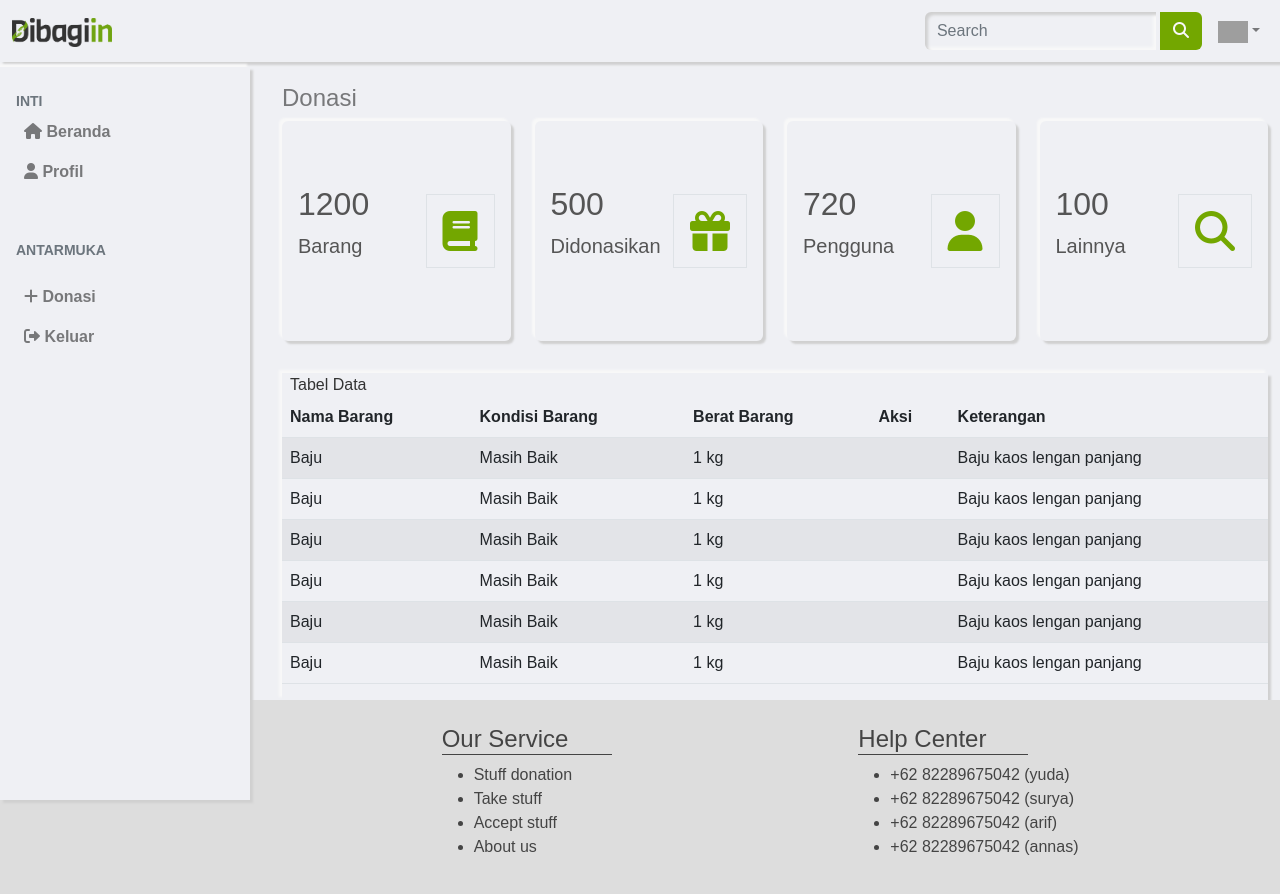
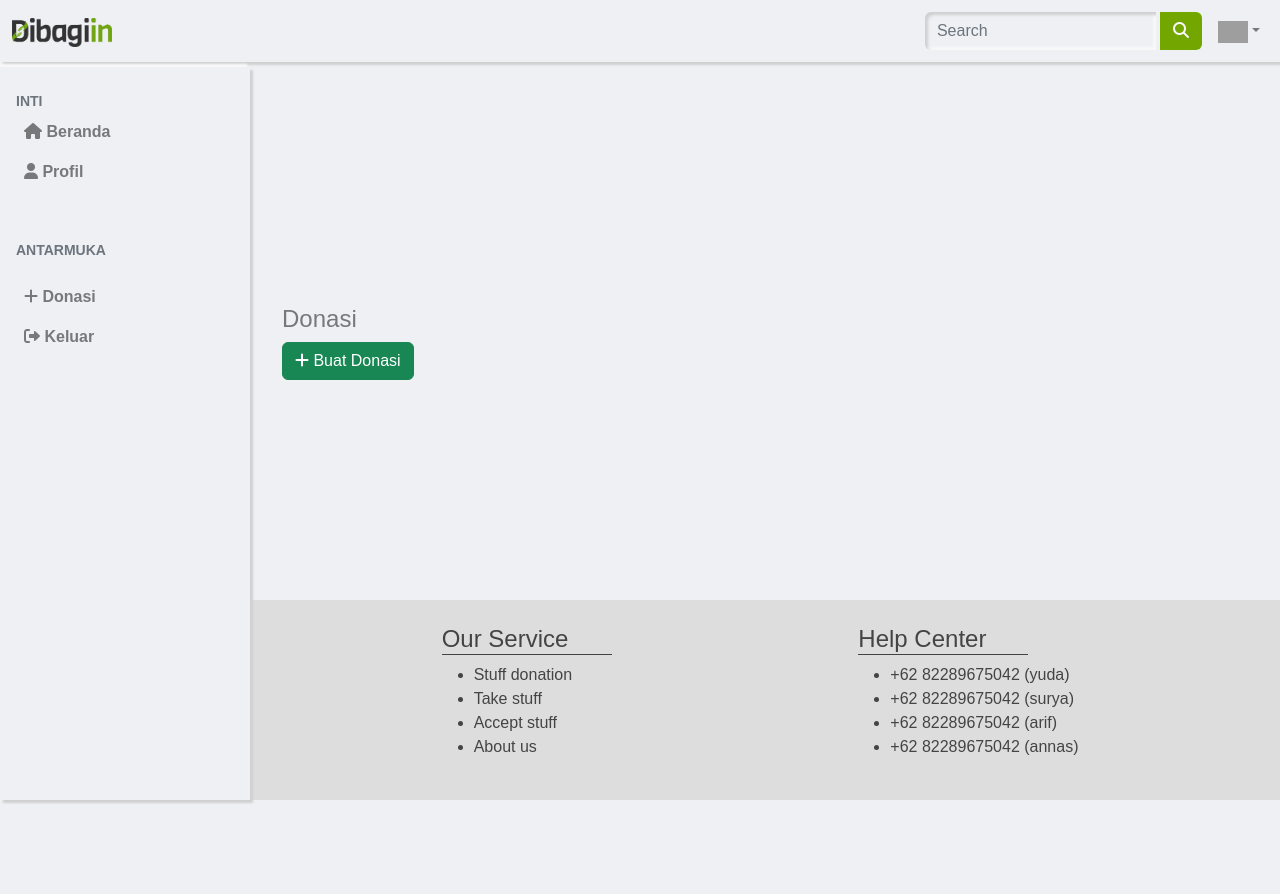
Before and after one commit to suryaasaputra/dibagiin, a Next.js app: page /donasi in a window 1280 px wide. Shown: the top 894 px of the page. After the commit the page ends 800 px from the top, so only its background shows below. Built offline with nearby package versions, Linux system fonts and the light colour scheme; sample sign-in values are in the browser's storage; grey boxes are pictures that could not be loaded; a web font is replaced by a local one.

Commit message:
tambah fitur buat donasi

```diff
--- a/helpers/fetch-wrapper.js
+++ b/helpers/fetch-wrapper.js
@@ -42,9 +42,8 @@ function post(url, body) {
 function postFormData(url, body) {
 	const requestOptions = {
 		method: "POST",
-		headers: { "Content-Type": "multipart/form-data", ...authHeader(url) },
-		// credentials: "include",
-		body: JSON.stringify(body),
+		headers: { ...authHeader(url) },
+		body: body,
 	};
 	return fetch(url, requestOptions).then(handleResponse);
 }
--- a/pages/_app.js
+++ b/pages/_app.js
@@ -9,11 +9,10 @@ import { userService } from "../services";
 export default function MyApp({ Component, pageProps }) {
 	const getLayout = Component.getLayout || ((page) => page)
 
-
 	const router = useRouter();
 	const [authorized, setAuthorized] = useState(false);
 	useEffect(() => {
-		import("bootstrap/dist/js/bootstrap.bundle");
+		import("bootstrap/dist/js/bootstrap");
 		// run auth check on initial load
 		authCheck(router.asPath);
 
--- a/pages/_document.js
+++ b/pages/_document.js
@@ -1,5 +1,4 @@
 import { Html, Head, Main, NextScript } from 'next/document'
-
 export default function Document() {
     return (
         <Html>
@@ -12,6 +11,11 @@ export default function Document() {
             <body>
                 <Main />
                 <NextScript />
+                {/* <script
+                    src="https://cdn.jsdelivr.net/npm/bootstrap@5.0.0-beta1/dist/js/bootstrap.bundle.min.js"
+                    integrity="sha384-ygbV9kiqUc6oa4msXn9868pTtWMgiQaeYH7/t7LECLbyPA2x65Kgf80OJFdroafW"
+                    crossOrigin="anonymous"
+                /> */}
             </body>
         </Html>
     )
--- a/pages/donasi/index.js
+++ b/pages/donasi/index.js
@@ -1,7 +1,68 @@
 import Head from 'next/head';
+import Swal from "sweetalert2";
+import { useEffect, useState } from 'react'
+import { useRouter } from "next/router";
+import { useForm } from "react-hook-form";
+import { yupResolver } from "@hookform/resolvers/yup";
+import * as Yup from "yup";
+import Image from 'next/image';
+import { donationService } from '../../services';
 import Layout2 from "../../components/Layout2";
+const Donasi = () => {
+	const [image, setImage] = useState(null);
+	const [createObjectURL, setCreateObjectURL] = useState(null);
 
-export default function Donasi() {
+
+	const uploadToClient = (event) => {
+		console.log(event)
+		if (event.target.files && event.target.files[0]) {
+			const i = event.target.files[0];
+			setImage(i);
+			setCreateObjectURL(URL.createObjectURL(i));
+		};
+	};
+	const router = useRouter();
+
+	// form validation rules
+	const validationSchema = Yup.object().shape({
+		title: Yup.string().required("Nama Donasi tidak boleh kosong"),
+		description: Yup.string().required("Deskripsi tidak boleh kosong"),
+		location: Yup.string().required("Lokasi tidak boleh kosong"),
+	})
+	const formOptions = { resolver: yupResolver(validationSchema) }
+
+	// get functions to build form with useForm() hook
+	const { register, handleSubmit, setError, formState } = useForm(formOptions);
+	const { errors } = formState;
+
+	function onSubmit(data) {
+
+		const body = new FormData();
+		body.append("donation_photo", image)
+		body.append("title", data.title)
+		body.append("description", data.description)
+		body.append("location", data.location)
+		return donationService.createDonation(body)
+			.then(() => {
+				Swal.fire({
+					icon: "success",
+					title: "Berhasil Membuat Donasi",
+					confirmButtonColor: "#73a700",
+					timer: 2000,
+				}).then((result) => {
+					if (result.isConfirmed) {
+						location.reload();
+					} else if (result.isDenied) {
+						location.reload();
+					} else if (result.isDismissed) {
+						location.reload();
+					}
+				})
+			})
+			.catch((error) => {
+				setError("apiError", { message: error });
+			});
+	}
 	return (
 		<>
 			<div className="mt-3 pt-3 beranda">
@@ -13,120 +74,119 @@ export default function Donasi() {
 					<div className="row mt-5">
 						<div className="col-md-12">
 							<h4 className="text-black-50">Donasi</h4>
+							<button className="btn btn-success" data-bs-toggle="modal" data-bs-target="#formDonasi">
+								<i className='fas fa-plus'></i>	Buat Donasi
+							</button>
+						</div>
+
+					</div>
+				</div>
+			</div>
+			<div className="modal fade" id="formDonasi" tabIndex="-1" aria-labelledby="donasiForm" aria-hidden="true">
+				<div className="modal-dialog  modal-lg">
+					<div className="modal-content">
+						<div className="modal-header">
+							<h1 className="modal-title fs-5" id="exampleModalLabel">Buat Donasi</h1>
+							<button type="button" className="btn-close" data-bs-dismiss="modal" aria-label="Close"></button>
+						</div>
+						<div className="modal-body">
+							<form onSubmit={handleSubmit(onSubmit)}>
+								<div className="mb-4">
+									<label htmlFor="title" className="form-label">
+										Nama Donasi*
+									</label>
+									<input
+										type="text"
+										className={`form-control ${errors.title ? "is-invalid" : ""
+											}`}
+										id="title"
+										name='title'
+										placeholder="Sepatu bekas "
+										autoComplete='on'
+										{...register("title")}
+									/>
+									<div className="invalid-feedback">
+										{errors.title?.message}
+									</div>
+								</div>
+								<div className="mb-4">
+									<label htmlFor="description" className="form-label">
+										Deskripsi*
+									</label>
+									<input
+										type="text"
+										className={`form-control ${errors.description ? "is-invalid" : ""}`}
+										name="description"
+										id="description"
+										autoComplete='on'
+										placeholder="Sepatu converse  70s White ukuran 41"
+										{...register("description")}
+									/>
+									<div className="invalid-feedback">{errors.description?.message}</div>
+								</div>
+
+								<div className="mb-4">
+
+									<label htmlFor="donation_photo" className="form-label">
+										Foto Barang*
+									</label>
+									<img src={createObjectURL} className="img-fluid mb-2" />
+									<input
+										type="file"
+										className={`form-control ${errors.donation_photo ? "is-invalid" : ""
+											}`}
+										id="donation_photo"
+										name='donation_photo'
+										accept="image/png, image/jpeg, image/jpg"
+										onChange={uploadToClient}
+									/>
+									<div className="invalid-feedback">
+										{errors.donation_photo?.message}
 									</div>
 								</div>
 
-					<div className="row">
-						<div className="col-md-3 mb-3">
-							<div className="p-3 card-beranda d-flex justify-content-around align-items-center rounded">
-							<div className="card-body py-5">
-								<h3 className="fs-2">1200</h3>
-								<p className="fs-5 ">Barang</p>
-							</div>
-							<i style={{color: '#73a700'}} className="fas fa-book fs-1 primary-text border rounded-full secondary-bg p-3"></i>
-							</div>
-						</div>
-						<div className="col-md-3 mb-3">
-							<div className="p-3 card-beranda d-flex justify-content-around align-items-center rounded">
-							<div className="card-body py-5">
-								<h3 className="fs-2">500</h3>
-								<p className="fs-5 ">Didonasikan</p>
-							</div>
-							<i style={{color: '#73a700'}} className="fas fa-gift fs-1 primary-text border rounded-full secondary-bg p-3"></i>
-							</div>
-						</div>
-						<div className="col-md-3 mb-3">
-							<div className="p-3 card-beranda d-flex justify-content-around align-items-center rounded">
-							<div className="card-body py-5">
-								<h3 className="fs-2">720</h3>
-								<p className="fs-5 ">Pengguna</p>
-							</div>
-							<i style={{color: '#73a700'}} className="fas fa-user fs-1 primary-text border rounded-full secondary-bg p-3"></i>
-							</div>
-						</div>
-						<div className="col-md-3 mb-3">
-							<div className="p-3 card-beranda d-flex justify-content-around align-items-center rounded">
-							<div className="card-body py-5">
-								<h3 className="fs-2">100</h3>
-								<p className="fs-5 ">Lainnya</p>
-							</div>
-							<i style={{color: '#73a700'}} className="fas fa-search fs-1 primary-text border rounded-full secondary-bg p-3"></i>
-							</div>
+								<div className="mb-4">
+									<label htmlFor="location" className="form-label">
+										Lokasi*
+									</label>
+									<input
+										type="text"
+										className={`form-control ${errors.location ? "is-invalid" : ""
+											}`}
+										id="location"
+										name='location'
+										autoComplete='on'
+										placeholder="Jl. Garuda No. 76 Jakarta Selatan"
+										{...register("location")}
+									/>
+									<div className="invalid-feedback">
+										{errors.location?.message}
 									</div>
 								</div>
 
-					<div className="row mt-3">
-						<div className="col-md-12">
-							<div className="card-table">
-							<div className="card-header">
-								<span><i className="bi bi-table me-2"></i></span> Tabel Data
+								<div className="d-grid mt-5">
+									<button
+										disabled={formState.isSubmitting}
+										type="submit"
+										className="btn btn-login"
+									// data-bs-dismiss="modal"
+									>
+										{formState.isSubmitting && (
+											<span className="spinner-border spinner-border-sm mr-1"></span>
+										)}
+										Buat
+									</button>
 								</div>
-							<div className="card-body">
-								<div className="table-responsive">
-								<table className="table table-striped data-table">
-									<thead>
-									<tr>
-										<th>Nama Barang</th>
-										<th>Kondisi Barang</th>
-										<th>Berat Barang</th>
-										<th>Aksi</th>
-										<th>Keterangan</th>
-									</tr>
-									</thead>
-									<tbody>
-									<tr>
-										<td>Baju</td>
-										<td>Masih Baik</td>
-										<td>1 kg</td>
-										<td></td>
-										<td>Baju kaos lengan panjang</td>
-									</tr>
-									<tr>
-										<td>Baju</td>
-										<td>Masih Baik</td>
-										<td>1 kg</td>
-										<td></td>
-										<td>Baju kaos lengan panjang</td>
-									</tr>
-									<tr>
-										<td>Baju</td>
-										<td>Masih Baik</td>
-										<td>1 kg</td>
-										<td></td>
-										<td>Baju kaos lengan panjang</td>
-									</tr>
-									<tr>
-										<td>Baju</td>
-										<td>Masih Baik</td>
-										<td>1 kg</td>
-										<td></td>
-										<td>Baju kaos lengan panjang</td>
-									</tr>
-									<tr>
-										<td>Baju</td>
-										<td>Masih Baik</td>
-										<td>1 kg</td>
-										<td></td>
-										<td>Baju kaos lengan panjang</td>
-									</tr>
-									<tr>
-										<td>Baju</td>
-										<td>Masih Baik</td>
-										<td>1 kg</td>
-										<td></td>
-										<td>Baju kaos lengan panjang</td>
-									</tr>
-									</tbody>
-								</table>
+								{errors.apiError && (
+									<div className="alert alert-danger mt-3 mb-0">
+										{errors.apiError?.message}
+									</div>
+								)}
+							</form>
 						</div>
 					</div>
 				</div>
 			</div>
-					</div>
-
-				</div>
-			</div>
-
 		</>
 	);
 }
@@ -137,3 +197,5 @@ Donasi.getLayout = function getLayout(page) {
 		</Layout2>
 	)
 }
+
+export default Donasi
--- a/pages/profil/index.js
+++ b/pages/profil/index.js
@@ -181,7 +181,7 @@ const Profil = () => {
                                 <p><i className='fa fa-user'></i> {user.data.gender}</p>
                                 <p><i className="fa-solid fa-map-location-dot"></i> {user.data.address}</p>
                                 <a href='/beranda' className='btn-style outer-shadow inner-shadow hover-in-shadow '>  <i className='fa fa-arrow-left'></i> Kembali</a>
-                                <button style={{border: 'none'}} className='btn-style outer-shadow inner-shadow hover-in-shadow  ms-2' data-bs-toggle="modal" data-bs-target="#editProfil"> <i className="fa-solid fa-pen-to-square"></i> Edit Profile</button>
+                                <button style={{ border: 'none' }} className='btn-style outer-shadow inner-shadow hover-in-shadow  ms-2' data-bs-toggle="modal" data-bs-target="#editProfil"> <i className="fa-solid fa-pen-to-square"></i> Edit Profile</button>
                             </div>
                         </div>
                     </div>
--- a/services/index.js
+++ b/services/index.js
@@ -1 +1,2 @@
 export * from "./user.service";
+export * from "./donation.service";
```
Lines whose indentation alone changed are shown as unchanged.
